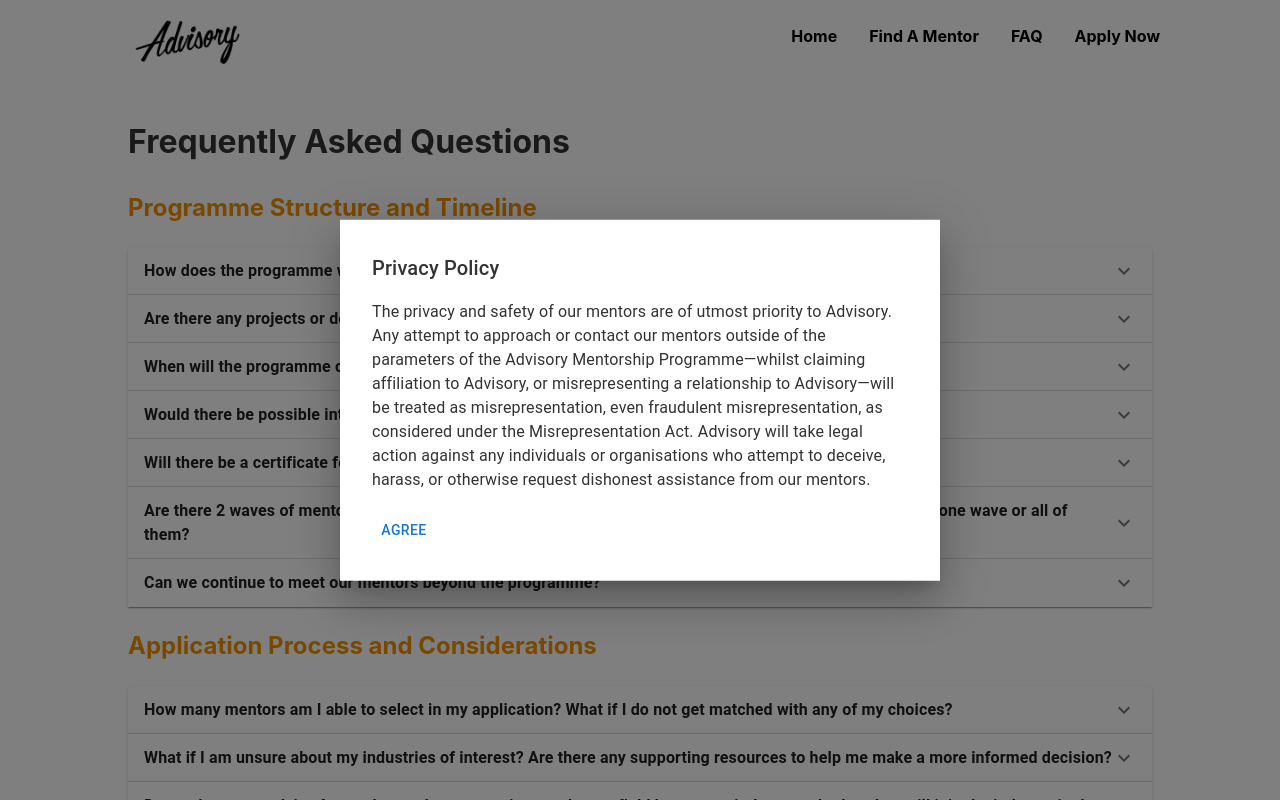
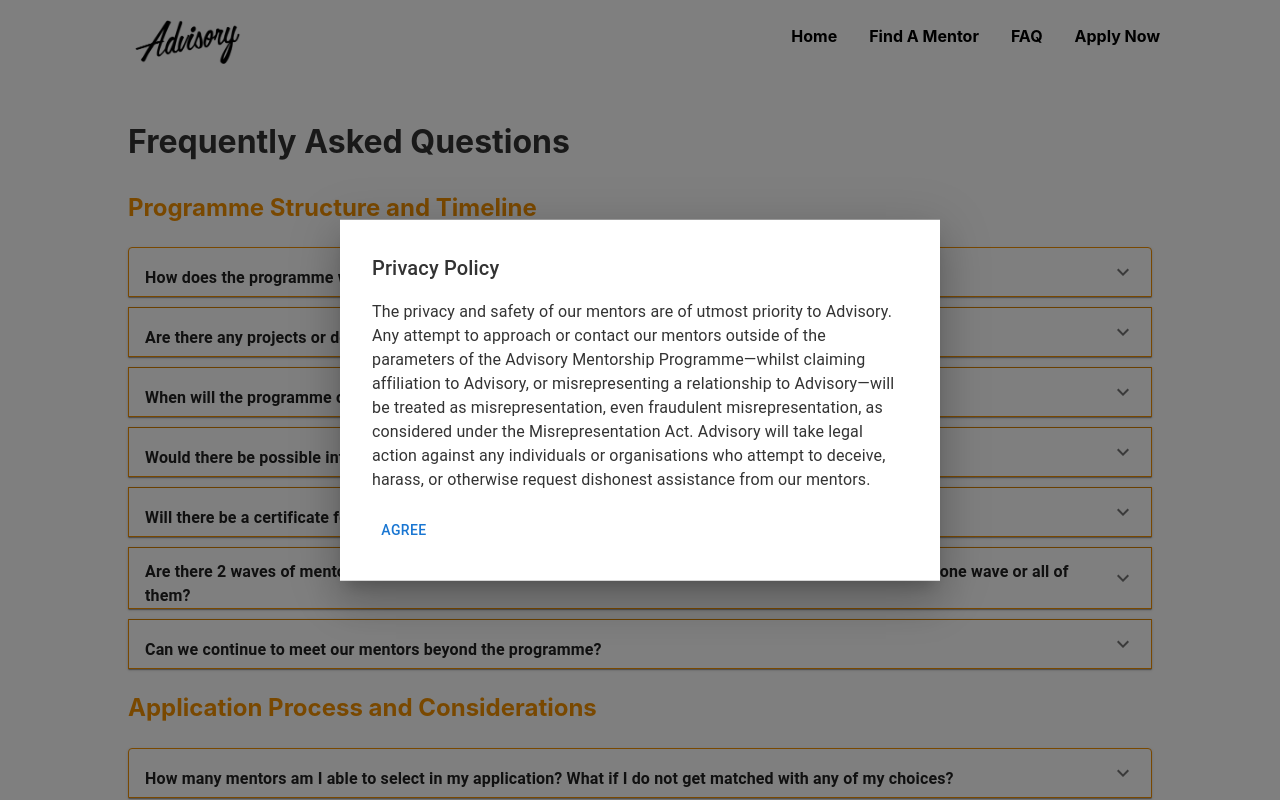
Before and after one commit to AdvisorySG/mentorship-page, a Next.js app: page /faq in a window 1280 px wide. Shown: the top 800 px of the page. Built offline with nearby package versions, Linux system fonts and the light colour scheme.

Commit message:
fix(faq): enhance readability (#697)

```diff
--- a/pages/faq.tsx
+++ b/pages/faq.tsx
@@ -6,6 +6,7 @@ import Accordion from "@mui/material/Accordion";
 import AccordionSummary from "@mui/material/AccordionSummary";
 import AccordionDetails from "@mui/material/AccordionDetails";
 import Typography from "@mui/material/Typography";
+import { styled } from "@mui/material/styles";
 
 import Header from "../components/Header";
 import Footer from "../components/Footer";
@@ -154,6 +155,17 @@ const applicationQuestions = [
   },
 ];
 
+const StyledAccordion = styled(Accordion)(({ theme }) => {
+  return {
+    border: `1px solid var(--brand-color)`,
+    marginBottom: `10px`,
+    ".MuiAccordionDetails-root": {},
+    ".MuiAccordionSummary-content": {
+      marginBottom: `0px`,
+    },
+  };
+});
+
 const App = () => {
   const isSmall = useMediaQuery("(max-width: 800px)");
   return (
@@ -174,7 +186,7 @@ const App = () => {
         </h2>
         <div className="faq container">
           {programmeQuestions.map(({ question, answer }, index) => (
-            <Accordion key={index}>
+            <StyledAccordion key={index}>
               <AccordionSummary
                 expandIcon={<ExpandMoreIcon />}
                 aria-controls="panel1a-content"
@@ -187,7 +199,7 @@ const App = () => {
               <AccordionDetails>
                 <Typography>{answer}</Typography>
               </AccordionDetails>
-            </Accordion>
+            </StyledAccordion>
           ))}
 
           <h2 style={{ color: "var(--brand-color)" }}>
@@ -195,7 +207,7 @@ const App = () => {
           </h2>
           <div>
             {applicationQuestions.map(({ question, answer }, index) => (
-              <Accordion key={index}>
+              <StyledAccordion key={index}>
                 <AccordionSummary
                   expandIcon={<ExpandMoreIcon />}
                   aria-controls="panel1a-content"
@@ -208,7 +220,7 @@ const App = () => {
                 <AccordionDetails>
                   <Typography>{answer}</Typography>
                 </AccordionDetails>
-              </Accordion>
+              </StyledAccordion>
             ))}
           </div>
         </div>
```
